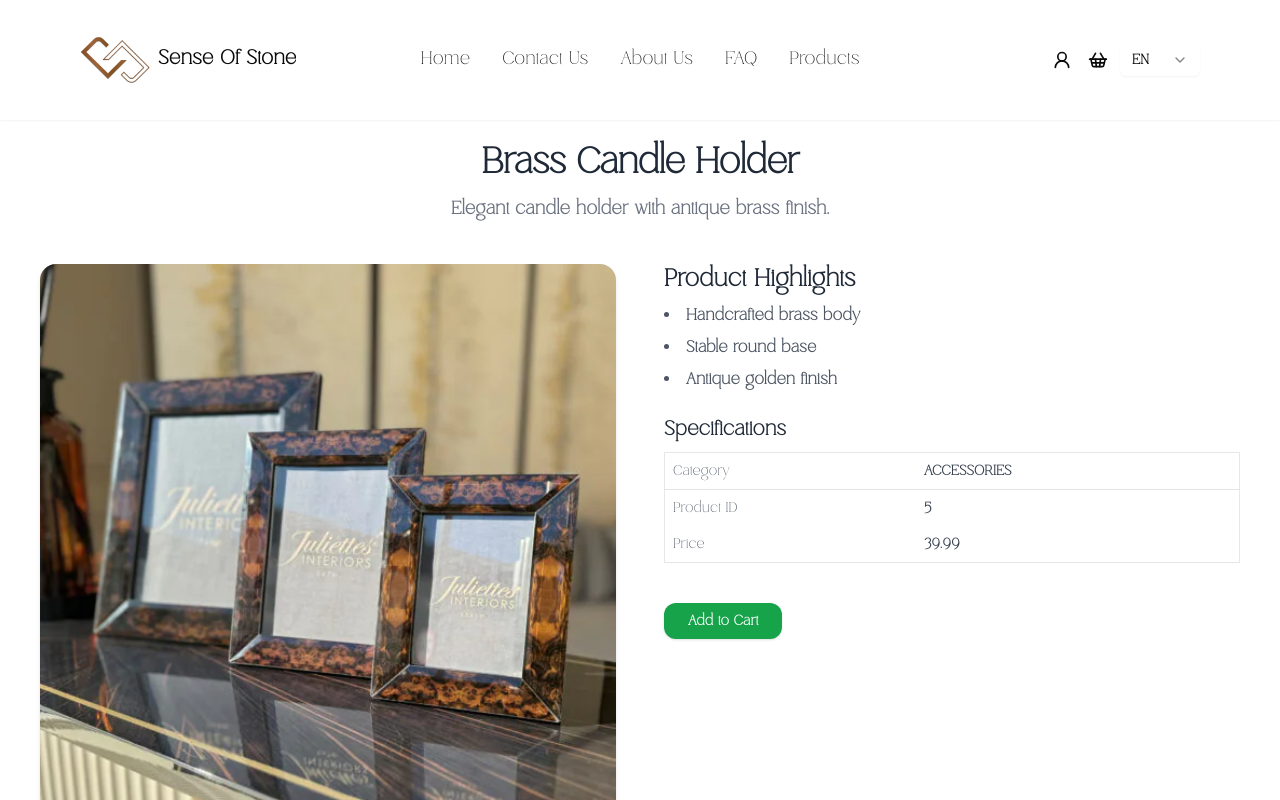
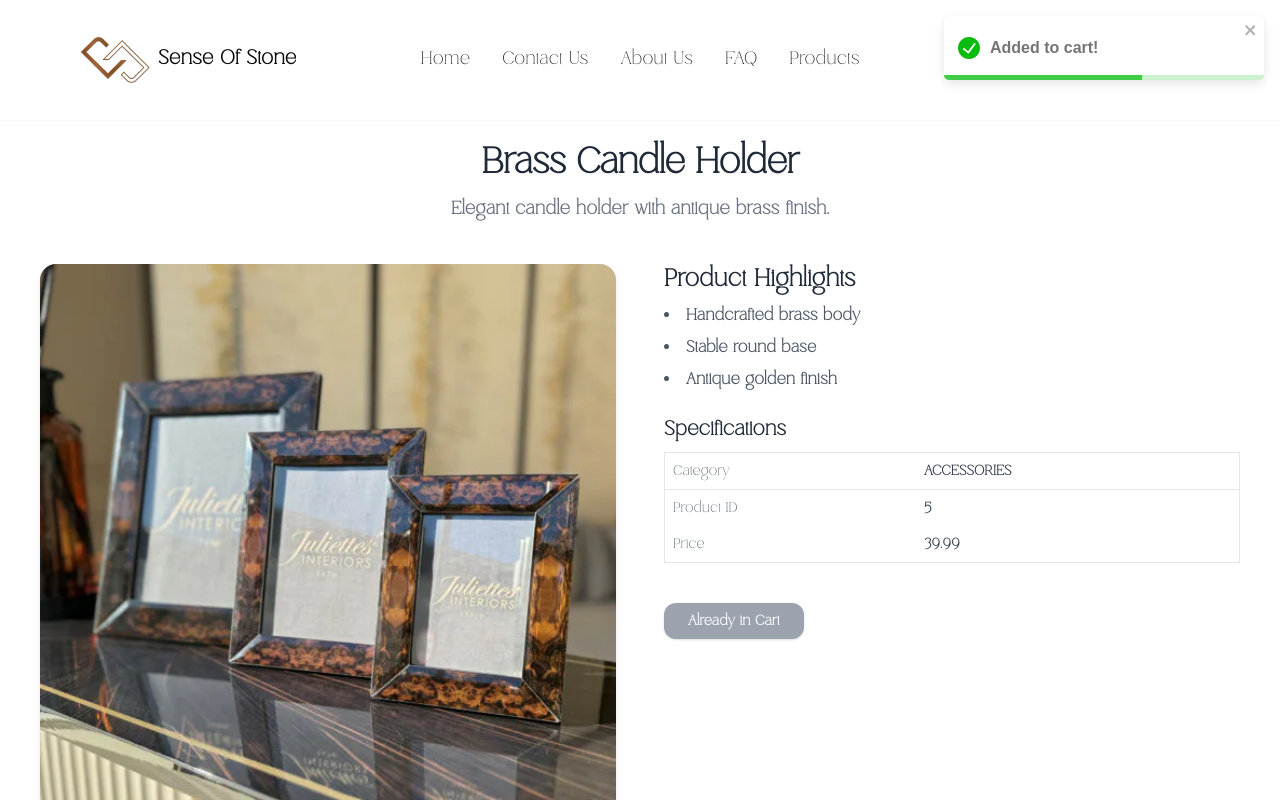
Before and after one commit to sorez94/developing-sos, a Next.js app: page /en/product/accessories/product-5 in a window 1280 px wide. Both pictures are taken after a click on the button "Add to Cart". Shown: the top 800 px of the page. Built offline with nearby package versions, Linux system fonts and the light colour scheme.

Commit message:
shopping cart

```diff
--- /dev/null
+++ b/app/[locale]/cart/page.tsx
@@ -0,0 +1,66 @@
+'use client'
+
+import { useCartStore } from '@/stores/cartStore'
+
+export default function CartPage() {
+    const { items, removeFromCart, clearCart } = useCartStore()
+    const total = items.reduce((sum, item) => sum + item.price * item.quantity, 0)
+
+    return (
+        <div className="px-6 py-20 max-w-5xl mx-auto mt-20">
+            <h1 className="text-4xl font-bold mb-10 text-center text-gray-800">Your Shopping Cart</h1>
+
+            {items.length === 0 ? (
+                <p className="text-center text-gray-500 text-lg">Your cart is empty.</p>
+            ) : (
+                <>
+                    <div className="space-y-6">
+                        {items.map(item => (
+                            <div
+                                key={item.id}
+                                className="flex flex-col sm:flex-row items-center justify-between gap-6 bg-white p-5 rounded-2xl shadow-md transition hover:shadow-lg"
+                            >
+                                <div className="flex items-center gap-4 w-full sm:w-auto">
+                                    <img
+                                        src={item.image}
+                                        alt={item.title}
+                                        className="w-20 h-20 rounded-xl object-cover border"
+                                    />
+                                    <div>
+                                        <p className="text-lg font-semibold text-gray-800">{item.title}</p>
+                                        <p className="text-sm text-gray-500">
+                                            ${item.price.toFixed(2)} × {item.quantity}
+                                        </p>
+                                        <p className="text-sm font-bold text-green-600 mt-1">
+                                            Total: ${(item.price * item.quantity).toFixed(2)}
+                                        </p>
+                                    </div>
+                                </div>
+
+                                <button
+                                    onClick={() => removeFromCart(item.id)}
+                                    className="text-sm text-red-600 hover:text-red-800 font-medium border border-red-300 px-4 py-1.5 rounded-full hover:bg-red-50 transition"
+                                >
+                                    Remove
+                                </button>
+                            </div>
+                        ))}
+                    </div>
+
+                    <div className="mt-10 border-t pt-6 flex flex-col sm:flex-row items-center justify-between gap-6">
+                        <p className="text-xl font-bold text-gray-800">
+                            Total: <span className="text-green-600">${total.toFixed(2)}</span>
+                        </p>
+
+                        <button
+                            onClick={clearCart}
+                            className="bg-red-600 text-white px-6 py-2.5 rounded-xl font-semibold text-sm shadow hover:bg-red-700 transition-all"
+                        >
+                            Clear Cart
+                        </button>
+                    </div>
+                </>
+            )}
+        </div>
+    )
+}
--- a/app/[locale]/layout.tsx
+++ b/app/[locale]/layout.tsx
@@ -9,6 +9,9 @@ import "react-multi-carousel/lib/styles.css";
 import {dirooz, glacier} from "@/app/[locale]/fonts/fonts";
 import Footer from "@/components/Footer";
 import Copyright from "@/components/Copyright";
+import Toaster from "react-hot-toast";
+import { ToastContainer } from 'react-toastify';
+
 
 export const metadata: Metadata = {
     title: "Sense of stone",
@@ -39,6 +42,8 @@ export default async function RootLayout({
         <NextIntlClientProvider messages={messages}>
             <Navbar/>
             {children}
+            <Toaster position="top-center" />
+            <ToastContainer />
             <Footer/>
             <Copyright/>
         </NextIntlClientProvider>
--- a/app/[locale]/product/[category]/[slug]/page.tsx
+++ b/app/[locale]/product/[category]/[slug]/page.tsx
@@ -1,15 +1,33 @@
 'use client'
 
-import { notFound, useParams } from 'next/navigation'
+import {notFound, useParams} from 'next/navigation'
 import productSections from '@/data/productSections'
+import {useCartStore} from "@/stores/cartStore";
+import {toast} from 'react-toastify';
+
 
 export default function SubProductDetailPage() {
-    const { category, slug } = useParams()
+    const {category, slug} = useParams()
     const section = productSections.find(p => p.path === category)
     if (!section) return notFound()
+    const addToCart = useCartStore((state) => state.addToCart)
 
     const product = section.subImages.find(sub => sub.slug === slug)
-    if (!product) return notFound()
+    if (!product) return notFound();
+
+    const cartItems = useCartStore(state => state.items)
+    const isAlreadyInCart = cartItems.some(item => item.id === product.id)
+
+    const handleAdd = () => {
+        addToCart({
+            id: product.id,
+            title: product.title,
+            price: product.price,
+            image: `/images/products/${section.path}/${product.filename}`,
+            quantity: 1
+        })
+        toast.success('Added to cart!')
+    }
 
     return (
         <div className="max-w-7xl mx-auto px-4 md:px-10 py-16 mt-20">
@@ -66,8 +84,13 @@ export default function SubProductDetailPage() {
                     </div>
 
                     <div>
-                        <button className="mt-4 inline-block bg-green-600 text-white px-6 py-2 rounded-xl text-sm font-semibold shadow hover:bg-green-700 transition-all">
-                            Add to Cart
+                        <button
+                            onClick={handleAdd}
+                            disabled={isAlreadyInCart}
+                            className={`mt-4 inline-block px-6 py-2 rounded-xl text-sm font-semibold shadow transition-all
+    ${isAlreadyInCart ? 'bg-gray-400 cursor-not-allowed text-white' : 'bg-green-600 text-white hover:bg-green-700'}`}
+                        >
+                            {isAlreadyInCart ? 'Already in Cart' : 'Add to Cart'}
                         </button>
                     </div>
                 </div>
--- a/components/LocaleSwitcher.tsx
+++ b/components/LocaleSwitcher.tsx
@@ -1,19 +1,33 @@
-import {routing} from "@/i18n/routing";
-import {ShoppingBasket, UserRound} from "lucide-react";
-import {useLocale} from "next-intl";
+'use client'
+
+import { routing } from "@/i18n/routing";
+import { ShoppingBasket, UserRound } from "lucide-react";
+import { useLocale } from "next-intl";
 import LocaleSwitcherSelect from "./LocaleSwitcherSelect";
 import Link from "next/link";
+import { useCartStore } from "@/stores/cartStore";
 
 export default function LocaleSwitcher() {
     const locale = useLocale();
+    const cartCount = useCartStore((state) =>
+        state.items.reduce((sum, item) => sum + item.quantity, 0)
+    );
+
     return (
         <div className='flex items-center gap-2'>
             <Link href={`/${locale}/account`}>
                 <UserRound className='h-5 w-5 mx-1 cursor-pointer' />
             </Link>
-        <Link href={`/${locale}/shop`}>
-            <ShoppingBasket className='h-5 w-5 mx-1 cursor-pointer' />
+
+            <Link href={`/${locale}/cart`} className="relative mx-1">
+                <ShoppingBasket className='h-5 w-5 cursor-pointer' />
+                {cartCount > 0 && (
+                    <span className="absolute -top-2 -right-2 bg-red-600 text-white text-[10px] font-bold rounded-full px-1.5 py-0.5">
+            {cartCount}
+          </span>
+                )}
             </Link>
+
             <LocaleSwitcherSelect defaultValue={locale} label='Select a locale'>
                 {routing.locales.map((cur) => (
                     <option key={cur} value={cur}>
--- a/package.json
+++ b/package.json
@@ -22,10 +22,13 @@
     "react": "^18.0.0",
     "react-dom": "^18.0.0",
     "react-hook-form": "^7.53.2",
+    "react-hot-toast": "^2.5.2",
     "react-multi-carousel": "^2.8.5",
+    "react-toastify": "^11.0.5",
     "tailwind-merge": "^2.5.4",
     "tailwindcss-animate": "^1.0.7",
-    "zod": "^3.23.8"
+    "zod": "^3.23.8",
+    "zustand": "^5.0.3"
   },
   "devDependencies": {
     "@types/node": "^20",
--- /dev/null
+++ b/stores/cartStore.ts
@@ -0,0 +1,47 @@
+import { create } from 'zustand'
+import { persist } from 'zustand/middleware'
+
+interface CartItem {
+    id: number
+    title: string
+    price: number
+    quantity: number
+    image: string
+}
+
+interface CartStore {
+    items: CartItem[]
+    addToCart: (item: CartItem) => void
+    removeFromCart: (id: number) => void
+    clearCart: () => void
+}
+
+export const useCartStore = create<CartStore>()(
+    persist(
+        (set) => ({
+            items: [],
+            addToCart: (item) =>
+                set((state) => {
+                    const existing = state.items.find(i => i.id === item.id)
+                    if (existing) {
+                        return {
+                            items: state.items.map(i =>
+                                i.id === item.id
+                                    ? { ...i, quantity: i.quantity + 1 }
+                                    : i
+                            )
+                        }
+                    }
+                    return { items: [...state.items, item] }
+                }),
+            removeFromCart: (id) =>
+                set((state) => ({
+                    items: state.items.filter(i => i.id !== id)
+                })),
+            clearCart: () => set({ items: [] })
+        }),
+        {
+            name: 'cart-storage', // کلید ذخیره در localStorage
+        }
+    )
+)
```
Lines whose indentation alone changed are shown as unchanged.
